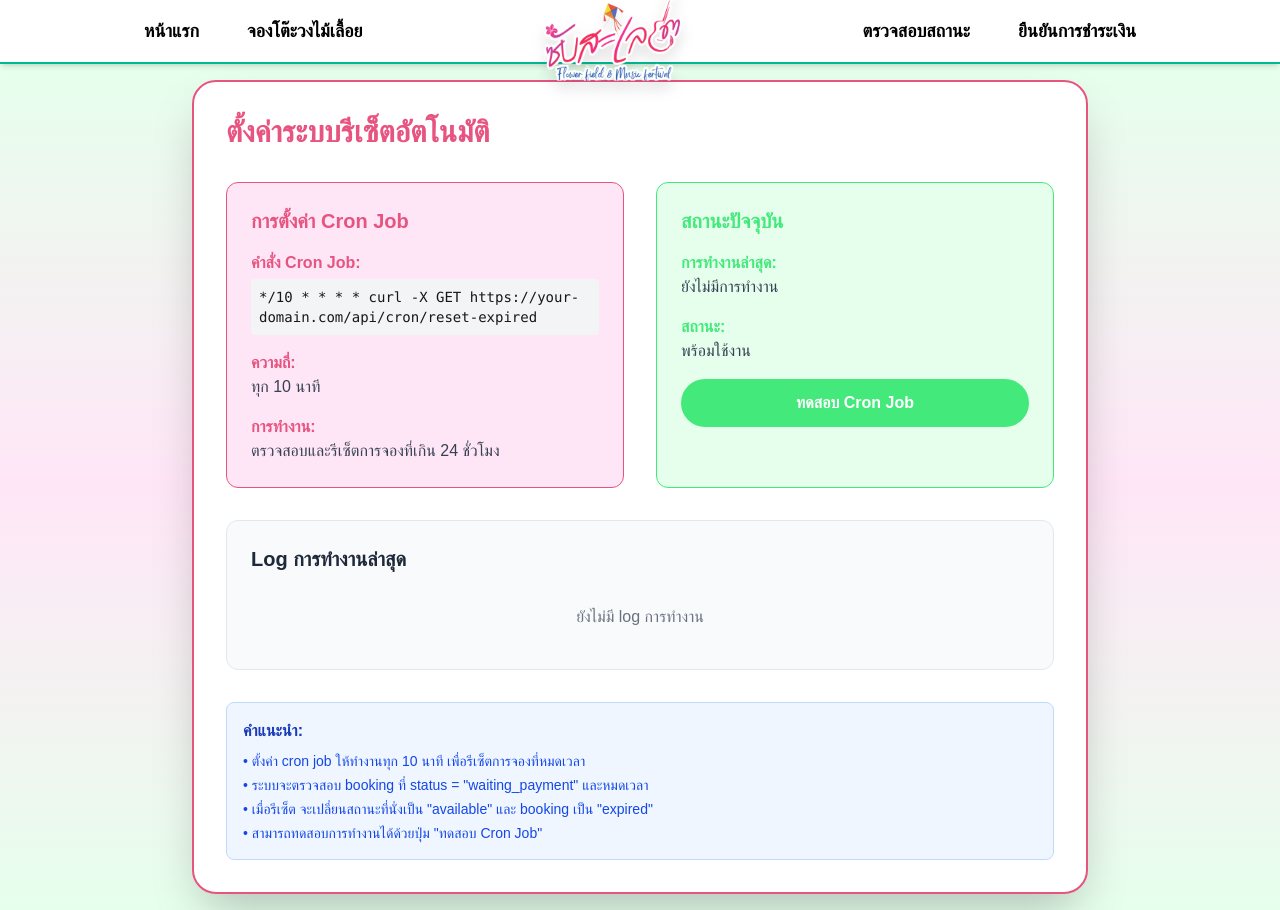
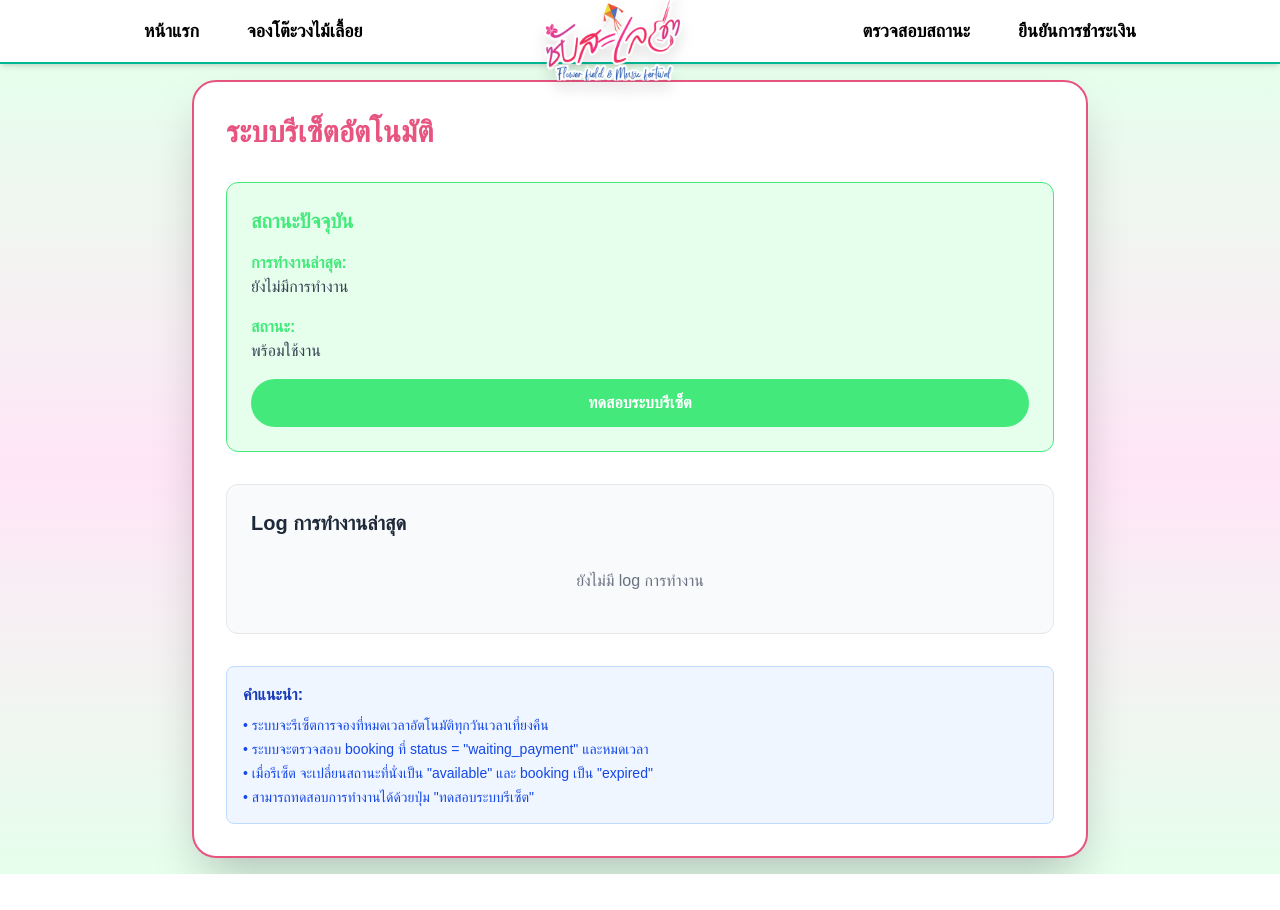
Before and after one commit to thanatpump/slsfest, a Next.js app: page /admin/cron-settings in a window 1280 px wide. After the commit the page ends 874 px from the top, so only its background shows below. Built offline with nearby package versions, Linux system fonts and the light colour scheme.

Commit message:
Simplify cron-settings page - remove cron job setup section

```diff
--- a/src/app/admin/cron-settings/page.tsx
+++ b/src/app/admin/cron-settings/page.tsx
@@ -71,7 +71,7 @@ export default function CronSettingsPage() {
           className="bg-white rounded-3xl shadow-2xl p-8 border-2 border-[#e75480]"
         >
           <div className="flex justify-between items-center mb-8">
-            <h1 className="text-3xl font-bold text-[#e75480]">ตั้งค่าระบบรีเซ็ตอัตโนมัติ</h1>
+            <h1 className="text-3xl font-bold text-[#e75480]">ระบบรีเซ็ตอัตโนมัติ</h1>
           </div>
 
           {message && (
@@ -88,30 +88,8 @@ export default function CronSettingsPage() {
             </motion.div>
           )}
 
-          <div className="grid grid-cols-1 md:grid-cols-2 gap-8 mb-8">
-            {/* การตั้งค่า Cron Job */}
-            <div className="bg-[#ffe6f7] rounded-xl p-6 border border-[#e75480]">
-              <h2 className="text-xl font-bold text-[#e75480] mb-4">การตั้งค่า Cron Job</h2>
-              <div className="space-y-4">
-                <div>
-                  <p className="font-semibold text-[#e75480]">คำสั่ง Cron Job:</p>
-                  <code className="bg-gray-100 p-2 rounded text-sm block mt-1">
-                    */10 * * * * curl -X GET https://your-domain.com/api/cron/reset-expired
-                  </code>
-                </div>
-                <div>
-                  <p className="font-semibold text-[#e75480]">ความถี่:</p>
-                  <p className="text-gray-700">ทุก 10 นาที</p>
-                </div>
-                <div>
-                  <p className="font-semibold text-[#e75480]">การทำงาน:</p>
-                  <p className="text-gray-700">ตรวจสอบและรีเซ็ตการจองที่เกิน 24 ชั่วโมง</p>
-                </div>
-              </div>
-            </div>
-
           {/* สถานะปัจจุบัน */}
-            <div className="bg-[#e6ffec] rounded-xl p-6 border border-[#43e97b]">
+          <div className="bg-[#e6ffec] rounded-xl p-6 border border-[#43e97b] mb-8">
             <h2 className="text-xl font-bold text-[#43e97b] mb-4">สถานะปัจจุบัน</h2>
             <div className="space-y-4">
               <div>
@@ -131,9 +109,8 @@ export default function CronSettingsPage() {
                     : 'bg-[#43e97b] hover:bg-green-400 text-white'
                 }`}
               >
-                  {isRunning ? 'กำลังทดสอบ...' : 'ทดสอบ Cron Job'}
+                {isRunning ? 'กำลังทดสอบ...' : 'ทดสอบระบบรีเซ็ต'}
               </button>
-              </div>
             </div>
           </div>
 
@@ -175,10 +152,10 @@ export default function CronSettingsPage() {
           <div className="mt-8 p-4 bg-blue-50 border border-blue-200 rounded-lg">
             <h3 className="font-bold text-blue-800 mb-2">คำแนะนำ:</h3>
             <ul className="text-blue-700 space-y-1 text-sm">
-              <li>• ตั้งค่า cron job ให้ทำงานทุก 10 นาที เพื่อรีเซ็ตการจองที่หมดเวลา</li>
+              <li>• ระบบจะรีเซ็ตการจองที่หมดเวลาอัตโนมัติทุกวันเวลาเที่ยงคืน</li>
               <li>• ระบบจะตรวจสอบ booking ที่ status = &quot;waiting_payment&quot; และหมดเวลา</li>
               <li>• เมื่อรีเซ็ต จะเปลี่ยนสถานะที่นั่งเป็น &quot;available&quot; และ booking เป็น &quot;expired&quot;</li>
-              <li>• สามารถทดสอบการทำงานได้ด้วยปุ่ม &quot;ทดสอบ Cron Job&quot;</li>
+              <li>• สามารถทดสอบการทำงานได้ด้วยปุ่ม &quot;ทดสอบระบบรีเซ็ต&quot;</li>
             </ul>
           </div>
         </motion.div>
```
Lines whose indentation alone changed are shown as unchanged.
